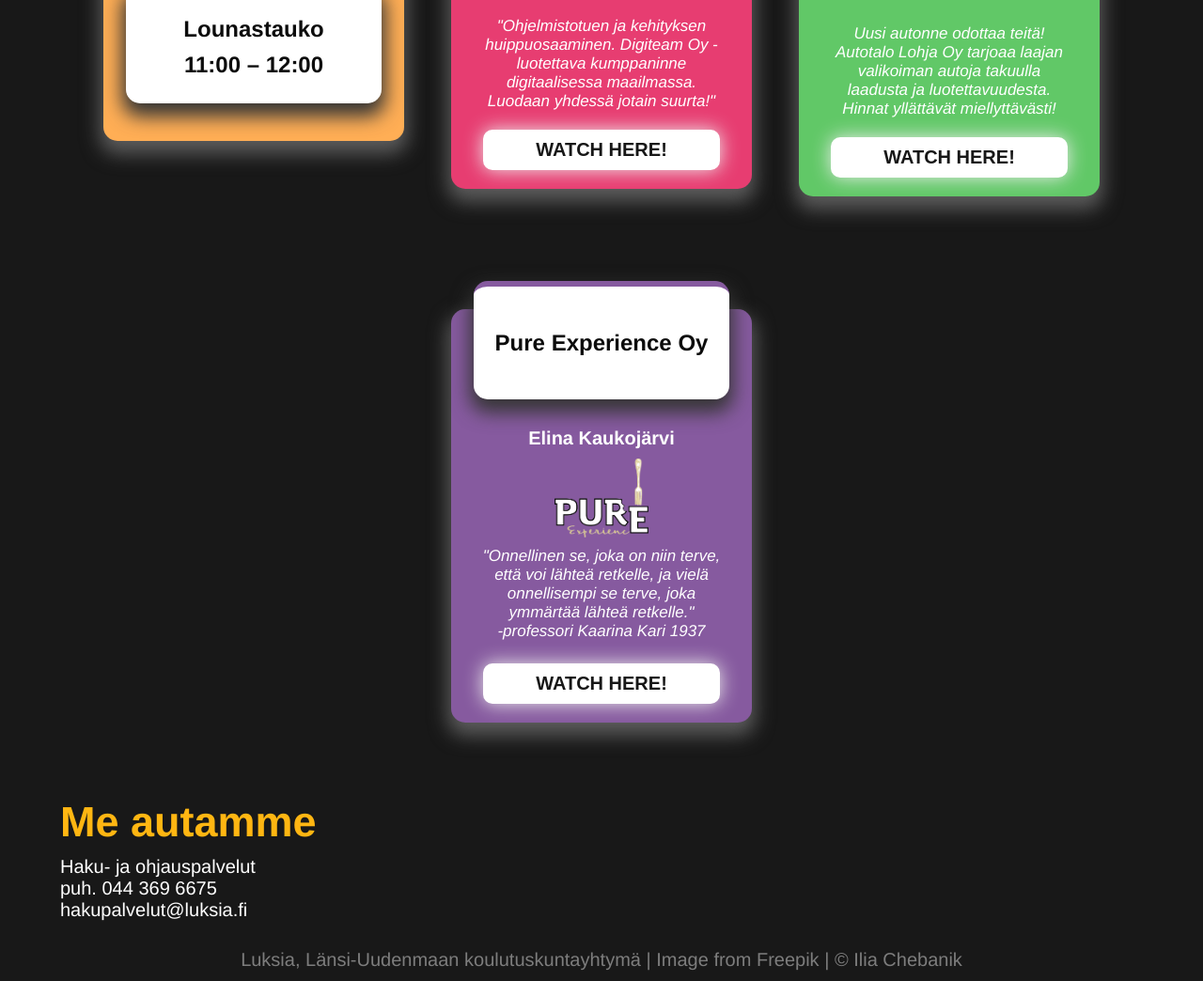
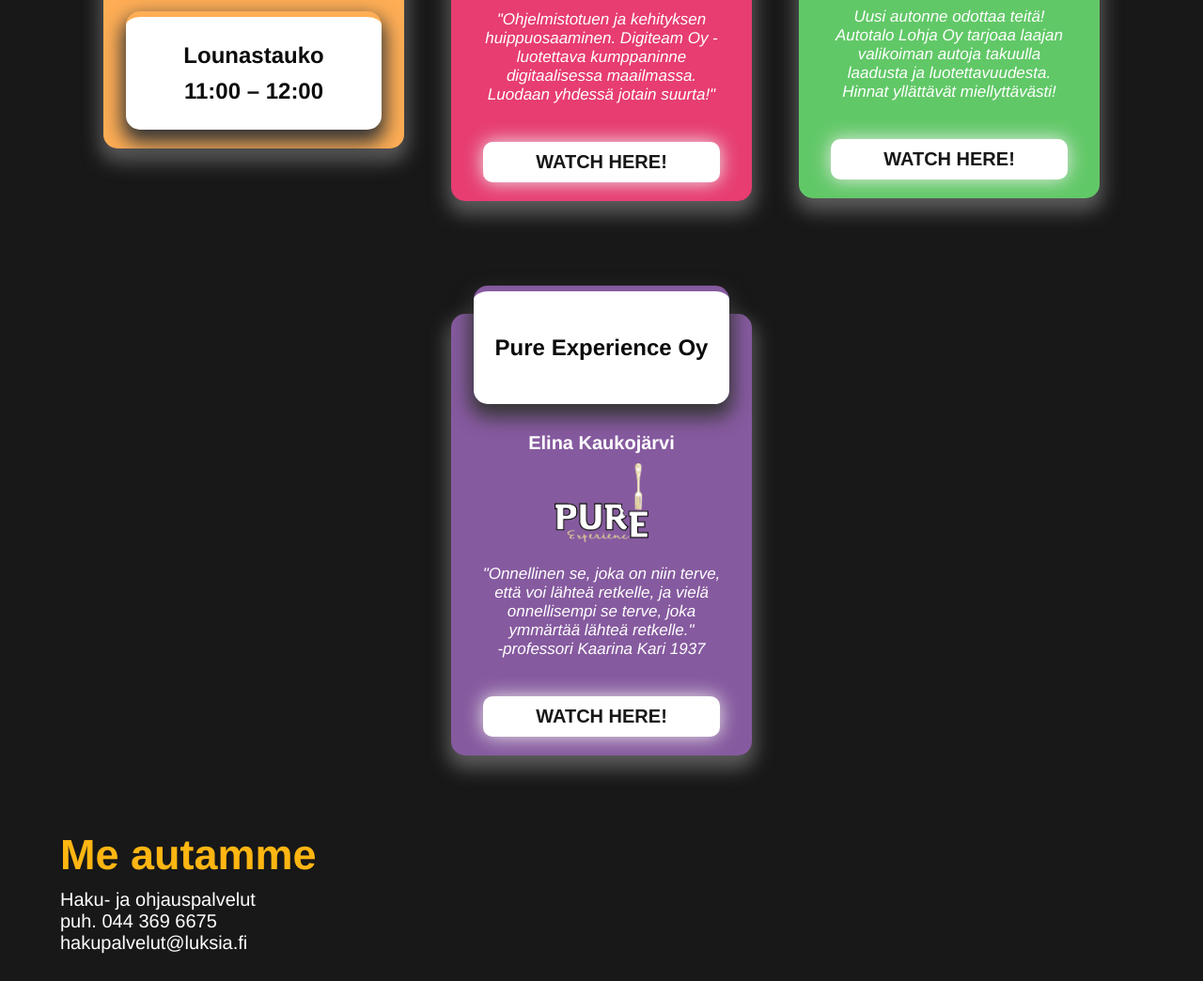
Before and after one commit to CHchisho/Friends_Corner, a FastAPI app: page /luksia_v2 in a window 1280 px wide. Shown: the part 1789-2833 px from the top of the page at 94% size. Run offline with FastAPI, Linux system fonts and the light colour scheme; parts of the project's set-up code (start-up, migrations or seed data) failed here and were passed over.

Commit message:
Changed Luksia page, added task manager page, added URI Teller page

```diff
--- a/src/static/luksia_page_new.css
+++ b/src/static/luksia_page_new.css
@@ -130,7 +130,7 @@
 
 .full_block {
 	width: 280px;
-	min-height: 400px;
+	min-height: 430px;
 /*	background-color: var(--back-color-1); */
 /*	background-color: white;*/
 	display: flex;
@@ -172,24 +172,26 @@
 }
 .block_logo {
 	width: 200px;
-	margin: 0 auto;
+	margin: 0 auto auto;
 	display: flex;
 	justify-content: center;
 	cursor: pointer;
 }
 .block_slogan {
-	margin: 10px 10px auto;
+/*	margin: 10px 10px auto;*/
+	height: 120px;
+	margin: 10px 10px;
 	word-wrap: break-word;
     overflow-wrap: break-word;
 	text-align: center;
-/*	text-align: center;*/
+/*	text-align: start;*/
 	font-style: italic;
 	font-weight: 100;
 	color: white;
 	font-size: 17px;
 }
 .block_button {
-	margin: 20px auto 0;
+	margin: 10px auto 0;
 	width: 90%;
 }
 
--- a/src/templates/luksia_page_new.html
+++ b/src/templates/luksia_page_new.html
@@ -59,7 +59,7 @@
 					<h2 class="block_header_h2" onClick="redirectToPage('https://luksia.fi/')">Luksia<br>Avauspuhe</h2>
 				</div>
 				<h3 class="block_name">Taina Kunttu</h3>
-				<div class="block_logo"><img alt="logo" src="{{ url_for('static', path='images/Luksia_white.png') }}" width="200px"></div>
+				<div class="block_logo"><img alt="logo" src="{{ url_for('static', path='images/Luksia_white.png') }}" width="170px"></div>
 				<h4 class="block_slogan">Yrittäjyysosaamisen kehittäminen? Miten Luksiassa voi suunnata osaamista yrittäjyyteen?</h4>
 				<div class="block_button">
 					<button class="button" id="button0">Watch here!</button>
@@ -72,7 +72,7 @@
 				</div>
 				<h3 class="block_name">Jutta Österberg-Hurme</h3>
 				<div class="block_logo"><img alt="logo" src="https://mlavatqvr5rz.i.optimole.com/cb:7R24.582d2/w:300/h:133/q:mauto/ig:avif/f:best/https://aplico.fi/wp-content/uploads/Aplico-logo.png" width="150px"></div>
-				<h4 class="block_slogan">"Löydä uusi tie terveyteen ja hyvinvointiin Liikunta- ja Hyvinvointikeskus Aplico Oy: n kanssa. Tavoitteemme on innostaa sinua aktiiviseen elämäntapaan ja saavuttamaan tavoitteesi."</h4>
+				<h4 class="block_slogan">"Löydä uusi tie terveyteen ja hyvinvointiin. Tavoitteemme on innostaa sinua aktiiviseen elämäntapaan ja saavuttamaan tavoitteesi."</h4>
 				<div class="block_button">
 					<button class="button" id="button1">Watch here!</button>
 				</div>
@@ -84,7 +84,7 @@
 					<h2 class="block_header_h2" onClick="redirectToPage('https://rklsundholm.fi/')">Rakennusliike Sundholm Oy</h2>
 				</div>
 				<h3 class="block_name">Hannu Saarelma</h3>
-				<div class="block_logo"><img alt="logo" src="https://rklsundholm.fi/wp-content/uploads/RKL_Sundholm_logo_tumma_akkuporakone-muok.png.webp" width="200px"></div>
+				<div class="block_logo"><img alt="logo" src="https://rklsundholm.fi/wp-content/uploads/RKL_Sundholm_logo_tumma_akkuporakone-muok.png.webp" width="170px" style="margin-top: -15px;"></div>
 				<h4 class="block_slogan">"Rakennamme unelmia tiili tiileltä! Kotinne on meidän huolemme. Rakennusliike Sundholm Oy: n räjähdysmäinen nopeus ja luotettavuus. Vakuuta itsesi!"</h4>
 				<div class="block_button">
 					<button class="button" id="button2">Watch here!</button>
@@ -93,11 +93,12 @@
 
 
 			<div class="full_block" style="background-color: #ffae55; justify-content: space-between;">
-				<div class="block_header_info">
+				<div class="block_header_info" style="margin-top: 0px;">
 					<h2 class="block_header_h2">Omistajanvaihdokseen liittyvä info</h2>
 					<h2 class="block_header_h2" style="margin-top:10px;">10:45 – 11:00</h2>
 				</div>
-				<div class="block_header_info">
+				<div class="block_logo" style="margin: auto"><img alt="logo" src="{{ url_for('static', path='images/food.png') }}" width="100px"></div>
+				<div class="block_header_info" style="margin-bottom: 0px;">
 					<h2 class="block_header_h2">Lounastauko</h2>
 					<h2 class="block_header_h2" style="margin-top:10px;">11:00 – 12:00</h2>
 				</div>
@@ -109,7 +110,7 @@
 					<h2 class="block_header_h2" onClick="redirectToPage('https://digiteam.fi/')">Digiteam Oy</h2>
 				</div>
 				<h3 class="block_name">Antti Kärki</h3>
-				<div class="block_logo"><img alt="logo" src="https://mlavatqvr5rz.i.optimole.com/cb:Dvj-.5820d/w:169/h:28/q:mauto/ig:avif/f:best/https://digiteam.fi/wp-content/uploads/2020/02/Digiteam-logo-blue.svg" width="200px" style="margin-block: 20px;"></div>
+				<div class="block_logo"><img alt="logo" src="https://mlavatqvr5rz.i.optimole.com/cb:Dvj-.5820d/w:169/h:28/q:mauto/ig:avif/f:best/https://digiteam.fi/wp-content/uploads/2020/02/Digiteam-logo-blue.svg" width="200px" style="margin-block: 30px;"></div>
 				<h4 class="block_slogan">"Ohjelmistotuen ja kehityksen huippuosaaminen. Digiteam Oy - luotettava kumppaninne digitaalisessa maailmassa. Luodaan yhdessä jotain suurta!"</h4>
 				<div class="block_button">
 					<button class="button" id="button3">Watch here!</button>
@@ -137,7 +138,7 @@
 				</div>
 				<h3 class="block_name">Elina Kaukojärvi</h3>
 				<div class="block_logo" onClick="redirectToPage('https://www.juhlaserviisi.fi/')"><img alt="logo" src="{{ url_for('static', path='images/PURE_valkoinen_edited_ed.png') }}" width="100px"></div>
-				<h4 class="block_slogan">"Onnellinen se, joka on niin terve, että voi lähteä retkelle, ja vielä onnellisempi se terve, joka ymmärtää lähteä retkelle." <br>-professori Kaarina Kari 1937</h4>
+				<h4 class="block_slogan" style="margin-top: auto;">"Onnellinen se, joka on niin terve, että voi lähteä retkelle, ja vielä onnellisempi se terve, joka ymmärtää lähteä retkelle." <br>-professori Kaarina Kari 1937</h4>
 				<div class="block_button">
 					<button class="button" id="button5">Watch here!</button>
 				</div>
```
Also changed, not shown: src/static/images/food.png (added).
